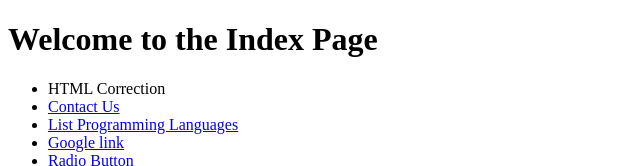
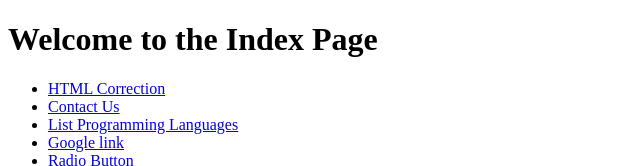
Before and after one commit to visionblack3/MiniTask1HTML, a plain HTML site: page HTML/index.html in a window 1280 px wide. Shown: the top 166 px of the page, without its empty margins (0-640 px from the left). Drawn offline with Linux system fonts and the light colour scheme.

Commit message:
Update index.html

```diff
--- a/HTML/index.html
+++ b/HTML/index.html
@@ -9,7 +9,7 @@
     <h1>Welcome to the Index Page</h1>
     <nav>
         <ul>
-            <li><a href="..\HTML\HtmlFile.html"></a>HTML Correction</li>
+            <li><a href="..\HTML\HtmlFile.html">HTML Correction</a></li>
             <li><a href="..\HTML\ContactUs.html">Contact Us</a></li>
             <li><a href="..\HTML\List.html">List Programming Languages</a></li>
             <li><a href="..\HTML\LinkRefer.html">Google link</a></li>
```
